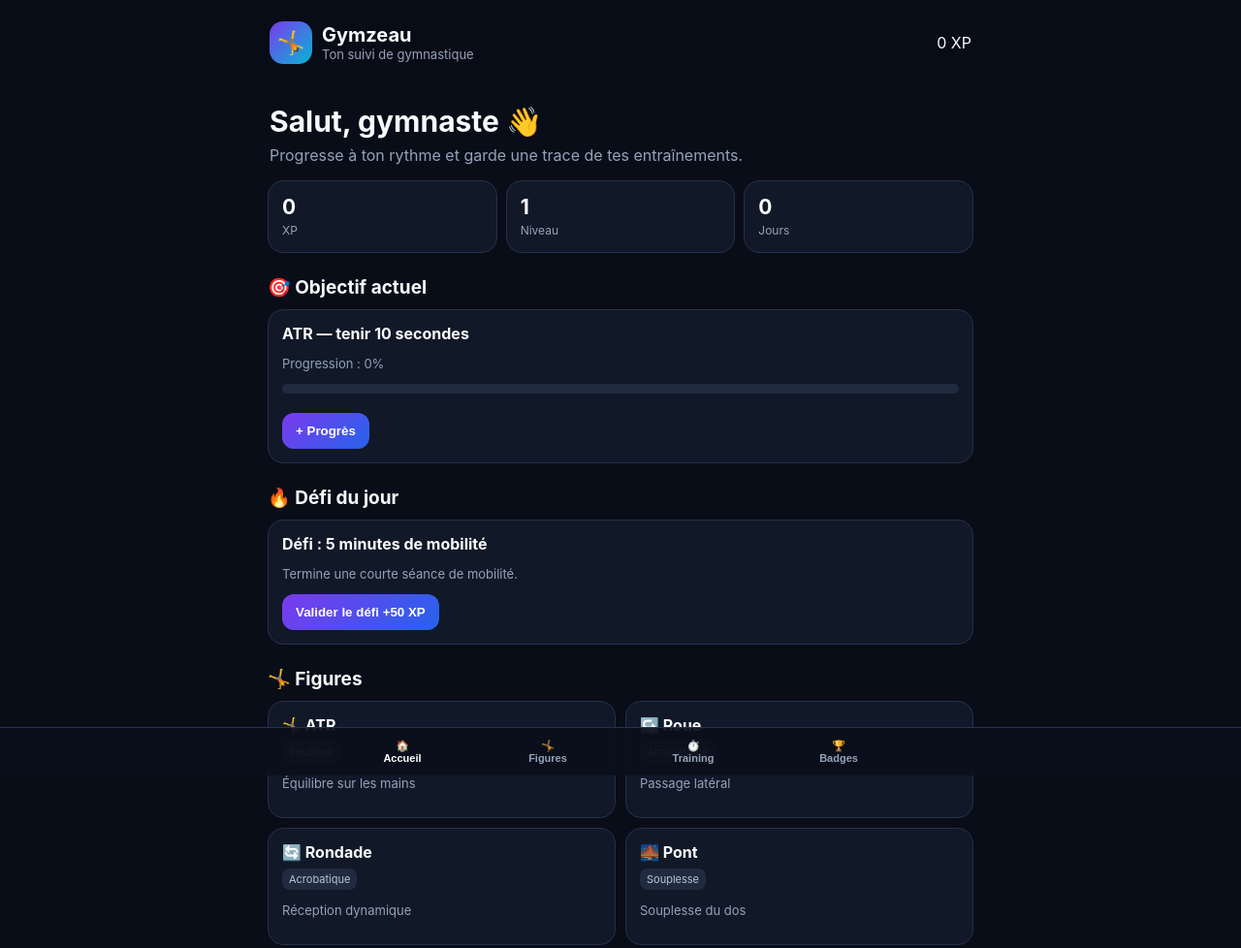
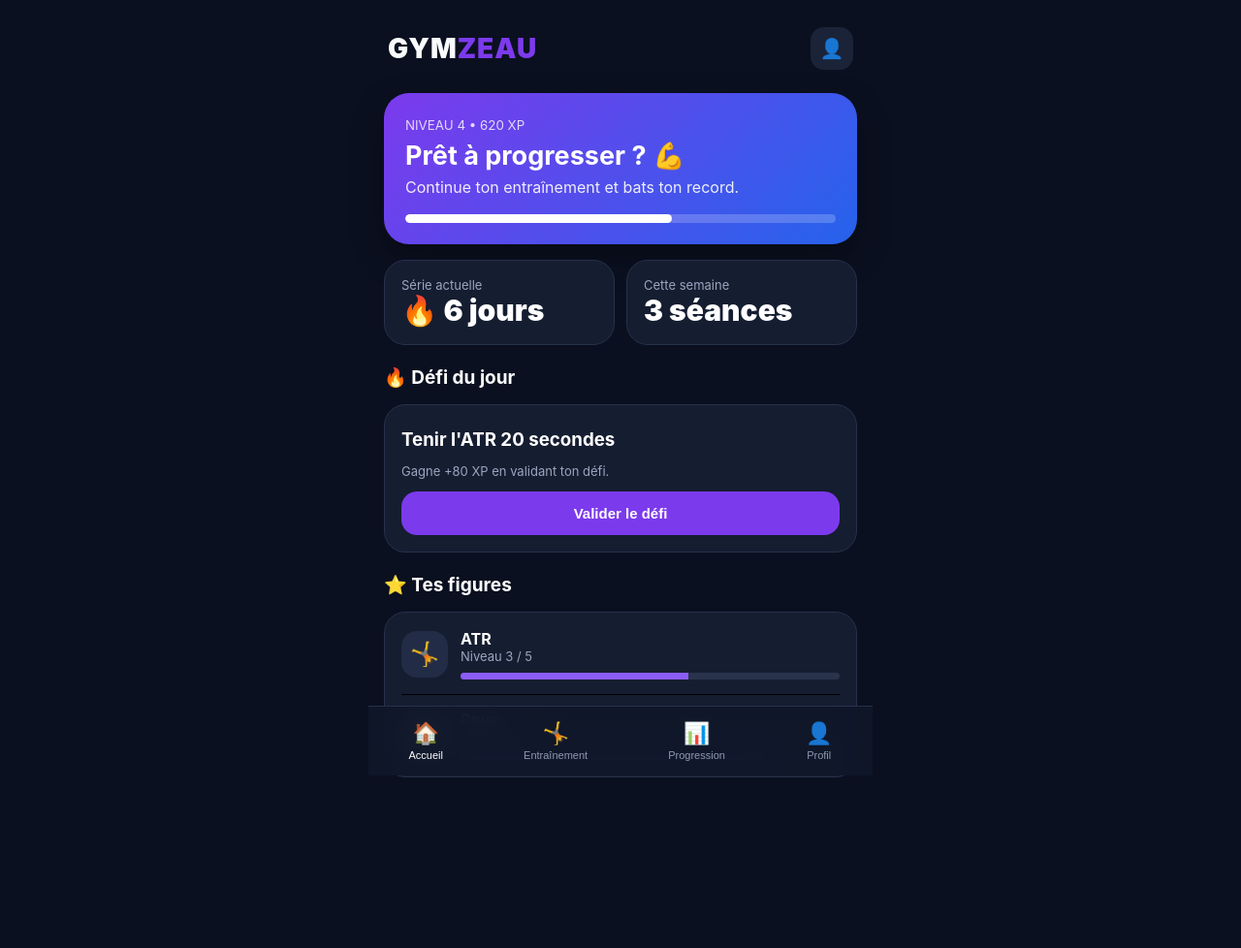
Before and after one commit to clementdu26/Gymzeau, a plain HTML site: page index.html in a window 1280 px wide. Shown: the whole page at 97% size. After the commit the page ends 892 px from the top, so only its background shows below. Drawn offline with Linux system fonts and the light colour scheme.

Commit message:
Add files via upload

```diff
--- a/index.html
+++ b/index.html
@@ -4,95 +4,76 @@
 <meta charset="utf-8">
 <meta name="viewport" content="width=device-width,initial-scale=1,viewport-fit=cover">
 <meta name="theme-color" content="#111827">
-<link rel="manifest" href="manifest.webmanifest">
-<meta name="apple-mobile-web-app-capable" content="yes">
-<meta name="apple-mobile-web-app-status-bar-style" content="black-translucent">
-<meta name="apple-mobile-web-app-title" content="Gymzeau">
-<link rel="apple-touch-icon" href="icon-180.png">
-<title>Gymzeau</title>
+<title>GYMZEAU 2.0</title>
 <style>
-*{box-sizing:border-box}body{margin:0;background:#090d18;color:#f8fafc;font-family:-apple-system,BlinkMacSystemFont,"Segoe UI",Arial,sans-serif}
-.app{max-width:760px;margin:auto;padding-bottom:92px}.top{padding:22px 18px 12px;display:flex;justify-content:space-between;align-items:center;position:sticky;top:0;background:#090d18eF;backdrop-filter:blur(14px);z-index:5}
-.logo{display:flex;align-items:center;gap:10px}.logoIcon{width:44px;height:44px;border-radius:14px;background:linear-gradient(135deg,#7c3aed,#06b6d4);display:grid;place-items:center;font-size:23px}.logo b{font-size:20px}.muted{color:#94a3b8;font-size:13px}
-main{padding:10px 16px}.hero{padding:16px 2px}.hero h1{font-size:30px;margin:3px 0 7px}.hero p{color:#94a3b8;margin:0}
-.stats{display:grid;grid-template-columns:repeat(3,1fr);gap:9px}.stat,.card{background:#111827;border:1px solid #24314b;border-radius:16px;padding:14px}.stat b{font-size:21px;display:block}.stat span{font-size:12px;color:#94a3b8}
-.section{margin-top:24px}.section h2{font-size:19px;margin:0 0 11px}.progress{height:10px;background:#202b40;border-radius:99px;overflow:hidden}.bar{height:100%;width:0;background:linear-gradient(90deg,#7c3aed,#06b6d4);transition:.3s}
-.grid{display:grid;grid-template-columns:repeat(2,1fr);gap:10px}.exercise{cursor:pointer}.exercise b{display:block;margin-bottom:6px}.tag{display:inline-block;font-size:11px;padding:4px 7px;border-radius:8px;background:#202b40;color:#b8c4dc}
-button{border:0;border-radius:12px;padding:11px 14px;background:linear-gradient(135deg,#7c3aed,#2563eb);color:#fff;font-weight:700;cursor:pointer}.secondary{background:#202b40}
-.tabs{position:fixed;bottom:0;left:0;right:0;background:#0b101cee;border-top:1px solid #26334b;display:flex;justify-content:center;z-index:10}.tabs button{background:transparent;border-radius:0;color:#94a3b8;flex:1;max-width:150px;padding:12px 4px;font-size:11px}.tabs button.active{color:#fff}
-.page{display:none}.page.active{display:block}.modal{display:none;position:fixed;inset:0;background:#0009;z-index:20;padding:20px;align-items:end}.modalBox{background:#111827;border:1px solid #34415d;border-radius:22px;padding:20px;width:min(600px,100%);margin:auto}.modal.show{display:flex}
-.timer{text-align:center;font-size:54px;font-weight:800;margin:18px 0}.row{display:flex;gap:8px;flex-wrap:wrap}.log{border-left:3px solid #7c3aed;padding:9px 12px;background:#111827;margin:8px 0;border-radius:8px}
-input,textarea,select{width:100%;padding:12px;border-radius:11px;border:1px solid #34415d;background:#0c1322;color:#fff;margin:6px 0 10px}textarea{min-height:80px;resize:vertical}
-.badge{padding:12px;border-radius:14px;background:#111827;border:1px solid #24314b}.locked{opacity:.42}
-@media(max-width:420px){.stats{grid-template-columns:1fr 1fr 1fr}.grid{grid-template-columns:1fr}}
+*{box-sizing:border-box}body{margin:0;font-family:-apple-system,BlinkMacSystemFont,"Segoe UI",sans-serif;background:#0b1020;color:#f8fafc}
+.app{max-width:520px;margin:auto;min-height:100vh;padding-bottom:90px}
+header{padding:28px 20px 14px;display:flex;justify-content:space-between;align-items:center}
+.logo{font-size:28px;font-weight:900;letter-spacing:1px}.logo span{color:#7c3aed}
+.icon{border:0;background:#1b2338;color:white;border-radius:14px;width:44px;height:44px;font-size:20px}
+.hero{margin:10px 16px;padding:22px;border-radius:26px;background:linear-gradient(135deg,#7c3aed,#2563eb);box-shadow:0 14px 35px #0005}
+.hero small{opacity:.8}.hero h1{margin:6px 0;font-size:27px}.hero p{margin:5px 0 18px;opacity:.9}
+.xp{height:9px;background:#ffffff33;border-radius:9px;overflow:hidden}.xp i{display:block;height:100%;width:62%;background:white;border-radius:9px}
+.grid{display:grid;grid-template-columns:1fr 1fr;gap:12px;margin:16px}
+.card{background:#151d31;border:1px solid #26314b;border-radius:22px;padding:17px}.card h3{margin:7px 0 5px}.muted{color:#9aa6bf;font-size:13px}
+.big{font-size:30px;font-weight:900}.section{padding:0 16px;margin-top:22px}.section h2{font-size:19px}
+.figure{display:flex;align-items:center;gap:13px}.badge{width:48px;height:48px;border-radius:16px;background:#222c46;display:grid;place-items:center;font-size:24px}
+.progress{height:7px;background:#29334b;border-radius:9px;margin-top:9px;overflow:hidden}.progress i{display:block;height:100%;background:#8b5cf6}
+button.action{width:100%;border:0;border-radius:16px;padding:14px;background:#7c3aed;color:white;font-weight:800;font-size:15px}
+nav{position:fixed;bottom:0;left:0;right:0;max-width:520px;margin:auto;height:72px;background:#101729ee;backdrop-filter:blur(16px);display:flex;justify-content:space-around;border-top:1px solid #26314b}
+nav button{background:none;border:0;color:#8f9ab2;font-size:11px}.active{color:#fff!important}.navicon{display:block;font-size:22px;margin-bottom:3px}
+.screen{display:none}.screen.active{display:block}
+input{width:100%;padding:14px;border-radius:14px;border:1px solid #33405e;background:#0f172a;color:#fff;margin:7px 0}
 </style>
 </head>
 <body>
 <div class="app">
-<header class="top"><div class="logo"><div class="logoIcon">🤸</div><div><b>Gymzeau</b><div class="muted">Ton suivi de gymnastique</div></div></div><div id="xpTop">0 XP</div></header>
+<header><div class="logo">GYM<span>ZEAU</span></div><button class="icon" onclick="profile()">👤</button></header>
 
-<main>
-<section id="home" class="page active">
-<div class="hero"><h1>Salut, gymnaste 👋</h1><p>Progresse à ton rythme et garde une trace de tes entraînements.</p></div>
-<div class="stats"><div class="stat"><b id="xp">0</b><span>XP</span></div><div class="stat"><b id="level">1</b><span>Niveau</span></div><div class="stat"><b id="streak">0</b><span>Jours</span></div></div>
-
-<div class="section"><h2>🎯 Objectif actuel</h2><div class="card"><b id="goalName">ATR — tenir 10 secondes</b><p class="muted">Progression : <span id="goalPct">0%</span></p><div class="progress"><div class="bar" id="goalBar"></div></div><br><button onclick="addProgress()">+ Progrès</button></div></div>
-
-<div class="section"><h2>🔥 Défi du jour</h2><div class="card"><b>Défi : 5 minutes de mobilité</b><p class="muted">Termine une courte séance de mobilité.</p><button onclick="completeChallenge()">Valider le défi +50 XP</button></div></div>
-
-<div class="section"><h2>🤸 Figures</h2><div class="grid" id="homeExercises"></div></div>
+<section id="home" class="screen active">
+<div class="hero"><small>NIVEAU 4 • 620 XP</small><h1>Prêt à progresser ? 💪</h1><p>Continue ton entraînement et bats ton record.</p><div class="xp"><i></i></div></div>
+<div class="grid">
+<div class="card"><div class="muted">Série actuelle</div><div class="big">🔥 6 jours</div></div>
+<div class="card"><div class="muted">Cette semaine</div><div class="big">3 séances</div></div>
+</div>
+<div class="section"><h2>🔥 Défi du jour</h2><div class="card"><h3>Tenir l'ATR 20 secondes</h3><p class="muted">Gagne +80 XP en validant ton défi.</p><button class="action" onclick="completeChallenge()">Valider le défi</button></div></div>
+<div class="section"><h2>⭐ Tes figures</h2>
+<div class="card">
+<div class="figure"><div class="badge">🤸</div><div style="flex:1"><b>ATR</b><div class="muted">Niveau 3 / 5</div><div class="progress"><i style="width:60%"></i></div></div></div><hr style="border-color:#26314b;border-width:1px 0 0;margin:15px 0">
+<div class="figure"><div class="badge">🔄</div><div style="flex:1"><b>Roue</b><div class="muted">Niveau 4 / 5</div><div class="progress"><i style="width:80%"></i></div></div></div>
+</div></div>
 </section>
 
-<section id="figures" class="page"><div class="hero"><h1>🤸 Mes figures</h1><p class="muted">Suis ce que tu apprends.</p></div><div class="grid" id="allExercises"></div></section>
+<section id="training" class="screen">
+<div class="section"><h2>🏋️ Entraînement</h2><div class="card"><h3>Séance express</h3><p class="muted">15 min • mobilité + figures + gainage</p><button class="action" onclick="startTimer()">▶ Commencer</button><h1 id="timer" style="text-align:center;margin:22px 0">15:00</h1></div>
+<div class="card"><h3>Mes objectifs</h3><p>🎯 ATR 30 s</p><p>🎯 Rondade propre</p><p>🎯 Pont jambes tendues</p></div></div>
+</section>
 
-<section id="training" class="page"><div class="hero"><h1>⏱️ Entraînement</h1><p class="muted">Chronomètre tes exercices.</p></div>
-<div class="card"><select id="timerSelect"><option value="30">Gainage — 30 s</option><option value="45">ATR contre un mur — 45 s</option><option value="60">Mobilité — 60 s</option><option value="90">Équilibre — 90 s</option></select><div class="timer" id="timer">00:30</div><div class="row"><button onclick="startTimer()">▶ Démarrer</button><button class="secondary" onclick="resetTimer()">↺ Reset</button></div></div>
-<div class="section"><h2>📝 Ajouter une séance</h2><div class="card"><input id="sessionTitle" placeholder="Ex : séance du mercredi"><textarea id="sessionNote" placeholder="Ce que tu as travaillé..."></textarea><button onclick="saveSession()">Enregistrer la séance</button></div></div>
-<div class="section"><h2>📚 Mon carnet</h2><div id="logs"></div></div></section>
+<section id="stats" class="screen">
+<div class="section"><h2>📊 Progression</h2><div class="grid" style="margin:0">
+<div class="card"><div class="muted">XP total</div><div class="big">620</div></div><div class="card"><div class="muted">Séances</div><div class="big">12</div></div>
+</div><div class="card" style="margin-top:12px"><h3>🏆 Badges</h3><p>🔥 Régulier • ⭐ Première semaine • 🤸 Maître de la roue</p></div></div>
+</section>
 
-<section id="badges" class="page"><div class="hero"><h1>🏆 Badges</h1><p class="muted">Débloque des récompenses en t'entraînant.</p></div><div class="grid" id="badgesList"></div></section>
-</main>
+<section id="profile" class="screen">
+<div class="section"><h2>👤 Compte GYMZEAU</h2><div class="card"><h3>Ton profil</h3><input id="name" placeholder="Ton prénom / pseudo"><button class="action" onclick="saveProfile()">Enregistrer</button><p id="saved" class="muted"></p></div></div>
+</section>
 
-<nav class="tabs"><button class="active" onclick="showPage('home',this)">🏠<br>Accueil</button><button onclick="showPage('figures',this)">🤸<br>Figures</button><button onclick="showPage('training',this)">⏱️<br>Training</button><button onclick="showPage('badges',this)">🏆<br>Badges</button></nav>
+<nav>
+<button class="active" onclick="show('home',this)"><span class="navicon">🏠</span>Accueil</button>
+<button onclick="show('training',this)"><span class="navicon">🤸</span>Entraînement</button>
+<button onclick="show('stats',this)"><span class="navicon">📊</span>Progression</button>
+<button onclick="show('profile',this)"><span class="navicon">👤</span>Profil</button>
+</nav>
 </div>
-
-<div class="modal" id="modal"><div class="modalBox"><h2 id="modalTitle"></h2><p id="modalText" class="muted"></p><div class="row"><button onclick="markFigure()">✓ Figure travaillée</button><button class="secondary" onclick="closeModal()">Fermer</button></div></div></div>
-
 <script>
-const exercises=[
-{name:"ATR",icon:"🤸",desc:"Équilibre sur les mains",cat:"Équilibre"},
-{name:"Roue",icon:"↪️",desc:"Passage latéral",cat:"Acrobatique"},
-{name:"Rondade",icon:"🔄",desc:"Réception dynamique",cat:"Acrobatique"},
-{name:"Pont",icon:"🌉",desc:"Souplesse du dos",cat:"Souplesse"},
-{name:"Équilibre",icon:"🧍",desc:"Tenir une position stable",cat:"Équilibre"},
-{name:"Saut",icon:"⭐",desc:"Travail de détente",cat:"Sauts"}
-];
-let state=JSON.parse(localStorage.getItem("gymzeau")||'{"xp":0,"progress":0,"streak":0,"done":[],"logs":[],"challenge":false}');
-let current=null, timer=null, seconds=30;
-
-function save(){localStorage.setItem("gymzeau",JSON.stringify(state));update()}
-function update(){
-document.getElementById("xp").textContent=state.xp;document.getElementById("xpTop").textContent=state.xp+" XP";document.getElementById("level").textContent=Math.floor(state.xp/100)+1;document.getElementById("streak").textContent=state.streak;
-let p=Math.min(100,state.progress);document.getElementById("goalPct").textContent=p+"%";document.getElementById("goalBar").style.width=p+"%";
-renderFigures();renderBadges();renderLogs();
-}
-function card(e){
-return `<div class="card exercise" onclick="openFigure('${e.name}')"><b>${e.icon} ${e.name}</b><span class="tag">${e.cat}</span><p class="muted">${e.desc}</p>${state.done.includes(e.name)?'<span>✅ Travaillée</span>':''}</div>`
-}
-function renderFigures(){document.getElementById("homeExercises").innerHTML=exercises.slice(0,4).map(card).join("");document.getElementById("allExercises").innerHTML=exercises.map(card).join("")}
-function openFigure(n){current=n;let e=exercises.find(x=>x.name===n);document.getElementById("modalTitle").textContent=e.icon+" "+e.name;document.getElementById("modalText").textContent=e.desc+". Travaille toujours avec un encadrement adapté et sur une surface sûre.";document.getElementById("modal").classList.add("show")}
-function closeModal(){document.getElementById("modal").classList.remove("show")}
-function markFigure(){if(!state.done.includes(current)){state.done.push(current);state.xp+=25;state.progress=Math.min(100,state.progress+10);save()}closeModal()}
-function addProgress(){state.progress=Math.min(100,state.progress+10);state.xp+=10;save()}
-function completeChallenge(){if(!state.challenge){state.challenge=true;state.xp+=50;state.streak++;save();alert("🔥 Défi terminé ! +50 XP")}else alert("Défi déjà validé aujourd'hui !")}
-function showPage(id,btn){document.querySelectorAll(".page").forEach(x=>x.classList.remove("active"));document.getElementById(id).classList.add("active");document.querySelectorAll(".tabs button").forEach(x=>x.classList.remove("active"));btn.classList.add("active");window.scrollTo(0,0)}
-function resetTimer(){clearInterval(timer);seconds=Number(document.getElementById("timerSelect").value);displayTimer()}
-function displayTimer(){document.getElementById("timer").textContent=String(Math.floor(seconds/60)).padStart(2,"0")+":"+String(seconds%60).padStart(2,"0")}
-function startTimer(){clearInterval(timer);timer=setInterval(()=>{seconds--;displayTimer();if(seconds<=0){clearInterval(timer);state.xp+=20;save();alert("⏱️ Terminé ! +20 XP");resetTimer()}},1000)}
-function saveSession(){let t=document.getElementById("sessionTitle").value.trim()||"Séance";let n=document.getElementById("sessionNote").value.trim();state.logs.unshift({t,n,d:new Date().toLocaleDateString("fr-FR")});state.xp+=30;save();document.getElementById("sessionTitle").value="";document.getElementById("sessionNote").value="";alert("✅ Séance enregistrée ! +30 XP")}
-function renderLogs(){let x=document.getElementById("logs");x.innerHTML=state.logs.length?state.logs.map(l=>`<div class="log"><b>${l.t}</b><br><span class="muted">${l.d} — ${l.n||"Pas de note"}</span></div>`).join(""):'<p class="muted">Aucune séance pour le moment.</p>'}
-function renderBadges(){let b=[["🌱","Premier pas",state.xp>=10],["🤸","Gymnaste actif",state.done.length>=2],["🔥","Défi relevé",state.challenge],["⭐","100 XP",state.xp>=100],["🏆","Collectionneur",state.done.length>=6],["🚀","500 XP",state.xp>=500]];document.getElementById("badgesList").innerHTML=b.map(x=>`<div class="badge ${x[2]?'':'locked'}"><b>${x[0]} ${x[1]}</b><p class="muted">${x[2]?'Débloqué !':'Continue à t’entraîner'}</p></div>`).join("")}
-document.getElementById("timerSelect").onchange=resetTimer;resetTimer();update();
+let xp=620, seconds=900;
+function show(id,b){document.querySelectorAll('.screen').forEach(x=>x.classList.remove('active'));document.getElementById(id).classList.add('active');document.querySelectorAll('nav button').forEach(x=>x.classList.remove('active'));b.classList.add('active')}
+function profile(){show('profile',document.querySelectorAll('nav button')[3])}
+function completeChallenge(){xp+=80;localStorage.setItem('gymzeau_xp',xp);alert('Défi validé ! +80 XP 🎉')}
+function startTimer(){clearInterval(window.t);window.t=setInterval(()=>{seconds--;let m=Math.floor(seconds/60),s=seconds%60;document.getElementById('timer').textContent=`${String(m).padStart(2,'0')}:${String(s).padStart(2,'0')}`;if(seconds<=0)clearInterval(window.t)},1000)}
+function saveProfile(){let n=document.getElementById('name').value.trim();localStorage.setItem('gymzeau_name',n);document.getElementById('saved').textContent=n?`Profil enregistré : ${n} ✅`:'Profil enregistré ✅'}
+(function(){let n=localStorage.getItem('gymzeau_name');if(n)document.getElementById('name').value=n;let x=localStorage.getItem('gymzeau_xp');if(x)xp=+x})()
 </script>
-<script>if("serviceWorker" in navigator){window.addEventListener("load",()=>navigator.serviceWorker.register("sw.js"));}</script>
-</body></html>
+</body>
+</html>
```
